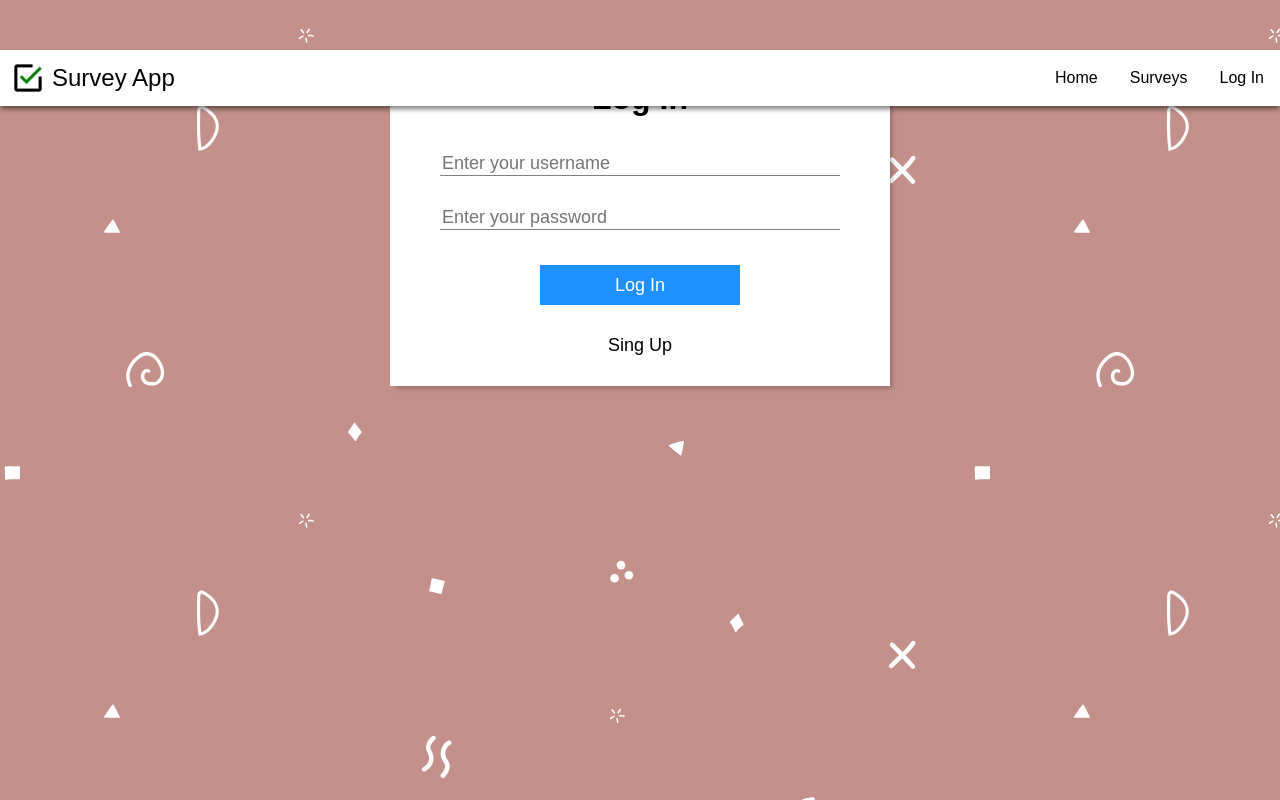
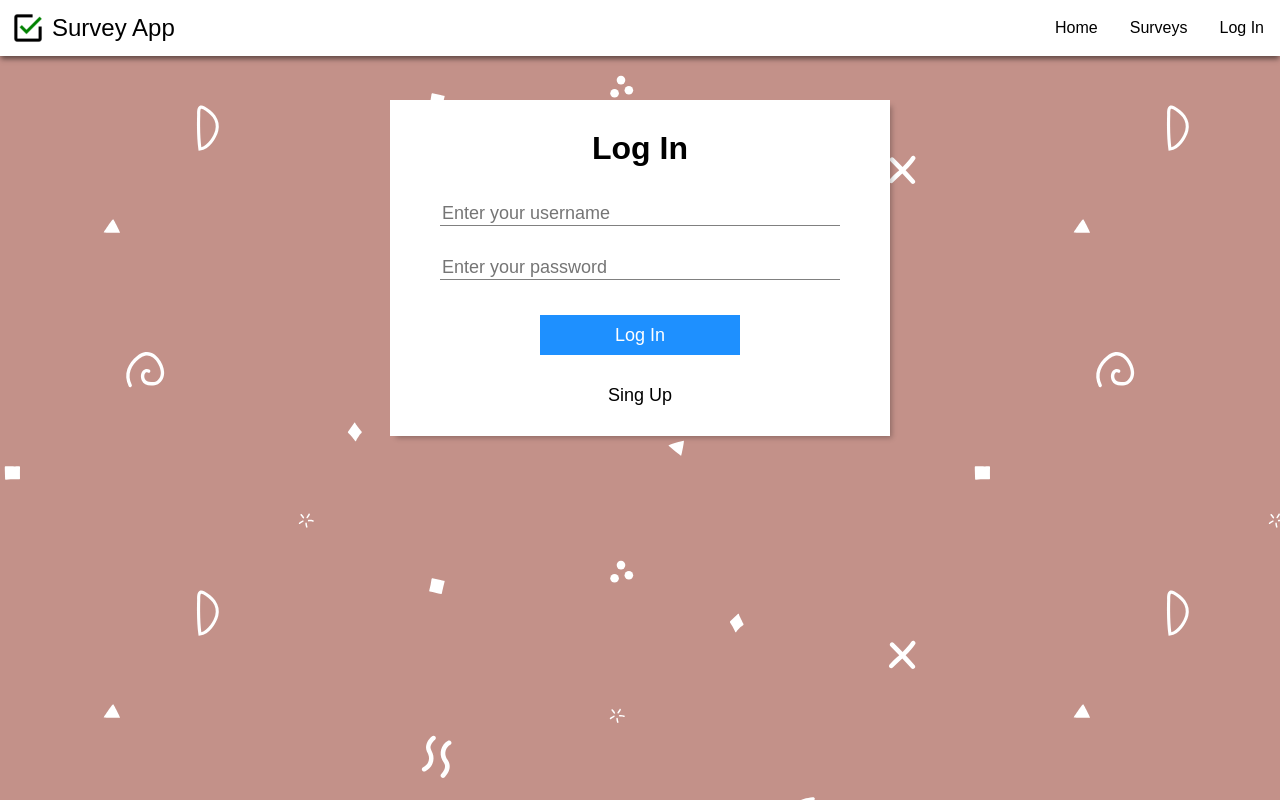
Before and after one commit to AndrasIstvanRacz/survey-app-frontend, a React (Create React App) app: page /login in a window 1280 px wide. Built offline with nearby package versions, Linux system fonts and the light colour scheme.

Commit message:
Login tab fixed

```diff
--- a/src/components/Login/Login.js
+++ b/src/components/Login/Login.js
@@ -2,8 +2,8 @@ import React from "react";
 
 export function Login() {
   return (
-    <form className="LoginForm">
-      <h1 className="LoginTitle">Log In</h1>
+    <form className="Form">
+      <h1 className="FormTitle">Log In</h1>
       <input className="FormInput"
              type="text"
              placeholder="Enter your username"/>
--- a/src/components/LoginTab/LoginTab.js
+++ b/src/components/LoginTab/LoginTab.js
@@ -16,11 +16,14 @@ class LoginTab extends React.Component{
   render() {
     return (
       <div className="Container">
-        {this.state.isLogin ? <Login/> : <SingUp/>}
-        <p className="FormChangeButton" onClick={this.changeToSingUp}>
-          {this.state.isLogin ? "Sing Up" : "Log In"}
-        </p>
+        <div className="FormContainer">
+          {this.state.isLogin ? <Login/> : <SingUp/>}
+          <p className="FormChangeButton" onClick={this.changeToSingUp}>
+            {this.state.isLogin ? "Sing Up" : "Log In"}
+          </p>
+        </div>
       </div>
+
     );
   }
 
--- a/src/components/LoginTab/LoginTabStyle.css
+++ b/src/components/LoginTab/LoginTabStyle.css
@@ -1,9 +1,11 @@
-.Container {
+.Container{
+    padding-top: 100px;
+}
+.FormContainer {
     margin-right: auto;
     margin-left: auto;
     width: 90%;
     max-width: 500px;
-    margin-top: 50px;
     display: flex;
     flex-wrap: wrap;
     flex-direction: column;
@@ -13,11 +15,11 @@
     box-shadow: 4px 4px 5px -2px rgba(0,0,0,.25);
 }
 
-.LoginTitle {
+.FormTitle {
     margin: 30px auto 20px;
 }
 
-.LoginForm {
+.Form {
     margin: 0 auto;
     display: flex;
     flex-wrap: wrap;
--- a/src/components/SingUp/SingUp.js
+++ b/src/components/SingUp/SingUp.js
@@ -2,8 +2,8 @@ import React from "react";
 
 export function SingUp() {
   return (
-    <form className="LoginForm">
-      <h1 className="LoginTitle">Sing Up</h1>
+    <form className="Form">
+      <h1 className="FormTitle">Sing Up</h1>
       <input className="FormInput"
              type="text"
              placeholder="Enter your username"/>
```
